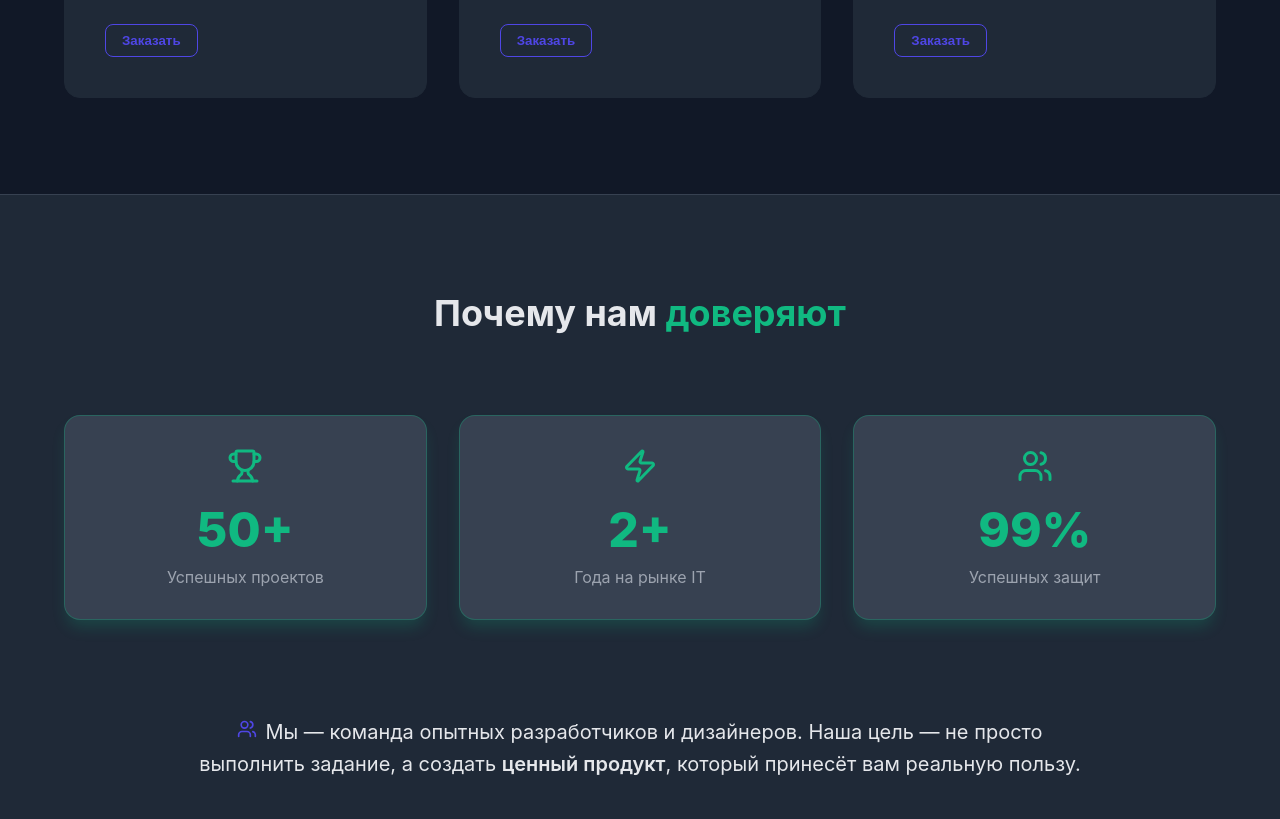
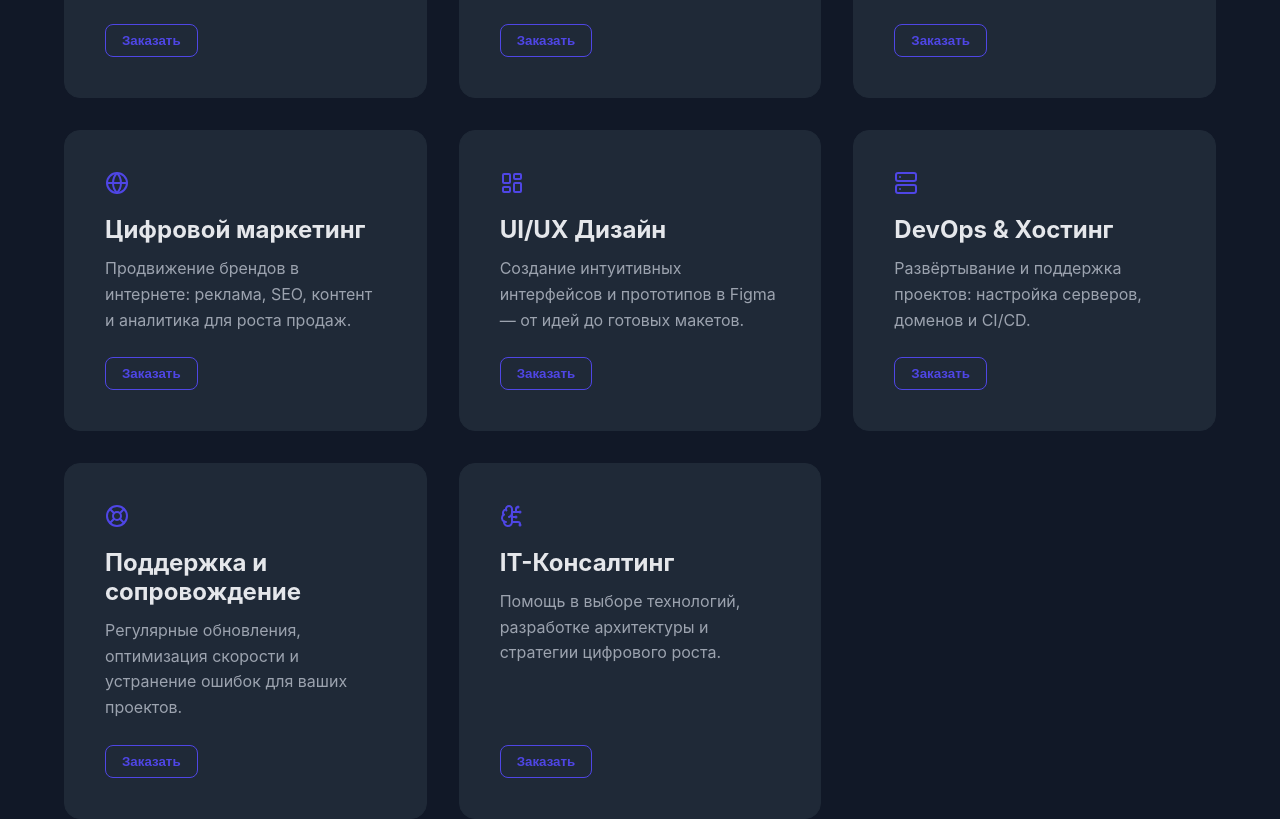
Before and after one commit to Username112233445566/Zaman_Frontend, a Next.js app: page / in a window 1280 px wide. Shown: the part 1240-2059 px from the top of the page. Built offline with nearby package versions, Linux system fonts and the light colour scheme.

Commit message:
fix error

```diff
--- a/src/components/Contacts.jsx
+++ b/src/components/Contacts.jsx
@@ -94,44 +94,17 @@ export default function Contacts() {
     };
 
     const sendToTelegram = async (data) => {
-        const TELEGRAM_BOT_TOKEN = process.env.NEXT_PUBLIC_TELEGRAM_BOT_TOKEN;
-        const CHAT_ID = process.env.NEXT_PUBLIC_TELEGRAM_CHAT_ID;
-
-        if (!TELEGRAM_BOT_TOKEN || !CHAT_ID) {
-            console.error('Telegram bot token или chat ID не настроены');
-            return false;
-        }
-
-        const text = `🎯 <b>НОВАЯ ЗАЯВКА С САЙТА</b>\n\n` +
-            `👤 <b>Имя:</b> ${data.name}\n` +
-            `📞 <b>Телефон:</b> ${data.phone}\n` +
-            `💬 <b>Сообщение:</b>\n${data.message}\n\n` +
-            `⏰ <b>Время:</b> ${new Date().toLocaleString('ru-RU')}\n` +
-            `🌐 <b>Источник:</b> форма контактов`;
-
         try {
-            const response = await fetch(`https://api.telegram.org/bot${TELEGRAM_BOT_TOKEN}/sendMessage`, {
+            const response = await fetch('/api/sendToTelegram', {
                 method: 'POST',
-                headers: {
-                    'Content-Type': 'application/json',
-                },
-                body: JSON.stringify({
-                    chat_id: CHAT_ID,
-                    text: text,
-                    parse_mode: 'HTML'
-                })
+                headers: { 'Content-Type': 'application/json' },
+                body: JSON.stringify(data),
             });
 
             const result = await response.json();
-
-            if (!response.ok) {
-                console.error('Ошибка Telegram API:', result);
-                throw new Error(result.description || 'Ошибка отправки в Telegram');
-            }
-
-            return true;
+            return result.success || false;
         } catch (error) {
-            console.error('Ошибка отправки в Telegram:', error);
+            console.error('Ошибка отправки:', error);
             return false;
         }
     };
--- a/src/components/Services.jsx
+++ b/src/components/Services.jsx
@@ -1,30 +1,48 @@
 "use client";
 import { motion } from "framer-motion";
-import { Code, Send, Zap } from 'lucide-react';
+import {
+    Code,
+    Send,
+    Zap,
+    Globe,
+    LayoutDashboard,
+    Server,
+    LifeBuoy,
+    BrainCircuit
+} from "lucide-react";
 import { siteData } from "@/data/siteData";
 import "../styles/Services.css";
 
+// ✅ добавили все используемые иконки
 const iconComponents = {
     Code,
     Send,
-    Zap
+    Zap,
+    Globe,
+    LayoutDashboard,
+    Server,
+    LifeBuoy,
+    BrainCircuit
 };
 
 export default function Services() {
     const { services, colors } = siteData;
 
     const handleOrderService = (serviceName, serviceDesc) => {
-        sessionStorage.setItem('selectedService', JSON.stringify({
-            name: serviceName,
-            description: serviceDesc
-        }));
+        sessionStorage.setItem(
+            "selectedService",
+            JSON.stringify({
+                name: serviceName,
+                description: serviceDesc
+            })
+        );
 
         setTimeout(() => {
-            const contactsSection = document.getElementById('контакты');
+            const contactsSection = document.getElementById("контакты");
             if (contactsSection) {
                 contactsSection.scrollIntoView({
-                    behavior: 'smooth',
-                    block: 'start'
+                    behavior: "smooth",
+                    block: "start"
                 });
             }
         }, 300);
@@ -38,7 +56,9 @@ export default function Services() {
 
             <div className="services-grid">
                 {services.map((item, i) => {
-                    const IconComponent = iconComponents[item.icon];
+                    // ✅ если иконка не найдена — подставляем запасную
+                    const IconComponent = iconComponents[item.icon] || Code;
+
                     return (
                         <motion.div
                             key={i}
@@ -51,9 +71,7 @@ export default function Services() {
                             <div className="service-icon">
                                 <IconComponent size={24} />
                             </div>
-                            <h4 className="service-name">
-                                {item.title}
-                            </h4>
+                            <h4 className="service-name">{item.title}</h4>
                             <p className="service-description">{item.desc}</p>
                             <motion.button
                                 className="service-btn"
--- a/src/data/siteData.js
+++ b/src/data/siteData.js
@@ -31,6 +31,31 @@ export const siteData = {
             desc: "Полная разработка IT-проектов для студентов с оформлением и защитой.",
             icon: "Zap"
         },
+        {
+            title: "Цифровой маркетинг",
+            desc: "Продвижение брендов в интернете: реклама, SEO, контент и аналитика для роста продаж.",
+            icon: "Globe"
+        },
+        {
+            title: "UI/UX Дизайн",
+            desc: "Создание интуитивных интерфейсов и прототипов в Figma — от идей до готовых макетов.",
+            icon: "LayoutDashboard"
+        },
+        {
+            title: "DevOps & Хостинг",
+            desc: "Развёртывание и поддержка проектов: настройка серверов, доменов и CI/CD.",
+            icon: "Server"
+        },
+        {
+            title: "Поддержка и сопровождение",
+            desc: "Регулярные обновления, оптимизация скорости и устранение ошибок для ваших проектов.",
+            icon: "LifeBuoy"
+        },
+        {
+            title: "IT-Консалтинг",
+            desc: "Помощь в выборе технологий, разработке архитектуры и стратегии цифрового роста.",
+            icon: "BrainCircuit"
+        },
     ],
 
   achievements: [
@@ -40,7 +65,7 @@ export const siteData = {
   ],
 
   contactInfo: [
-    { label: "Instagram", value: "@zaman.studio", href: "@zaman.studio" },
+    { label: "Instagram", value: "@umar_kasenov_official", href: "https://www.instagram.com/umar_kasenov_official?utm_source=ig_web_button_share_sheet&igsh=ZDNlZDc0MzIxNw==" },
     { label: "Telegram", value: "@casen0v_1", href: "https://t.me/casen0v_1" },
     { label: "Телефон", value: "+996 (700) 048-026", href: "tel:+996700048026" },
   ],
--- /dev/null
+++ b/src/pages/api/sendToTelegram.js
@@ -0,0 +1,42 @@
+export default async function handler(req, res) {
+    if (req.method !== 'POST') {
+        return res.status(405).json({ error: 'Method not allowed' });
+    }
+
+    const { name, phone, message } = req.body;
+
+    const TELEGRAM_BOT_TOKEN = process.env.TELEGRAM_BOT_TOKEN;
+    const CHAT_ID = process.env.TELEGRAM_CHAT_ID;
+
+    if (!TELEGRAM_BOT_TOKEN || !CHAT_ID) {
+        return res.status(500).json({ error: 'Bot config missing' });
+    }
+
+    const text = `🎯 <b>НОВАЯ ЗАЯВКА С САЙТА</b>\n\n` +
+        `👤 <b>Имя:</b> ${name}\n` +
+        `📞 <b>Телефон:</b> ${phone}\n` +
+        `💬 <b>Сообщение:</b>\n${message}\n\n` +
+        `⏰ <b>Время:</b> ${new Date().toLocaleString('ru-RU')}`;
+
+    try {
+        const response = await fetch(`https://api.telegram.org/bot${TELEGRAM_BOT_TOKEN}/sendMessage`, {
+            method: 'POST',
+            headers: { 'Content-Type': 'application/json' },
+            body: JSON.stringify({
+                chat_id: CHAT_ID,
+                text,
+                parse_mode: 'HTML'
+            })
+        });
+
+        const result = await response.json();
+
+        if (!response.ok) {
+            return res.status(400).json({ error: result.description });
+        }
+
+        return res.status(200).json({ success: true });
+    } catch (error) {
+        return res.status(500).json({ error: error.message });
+    }
+}
```
Lines whose indentation alone changed are shown as unchanged.
